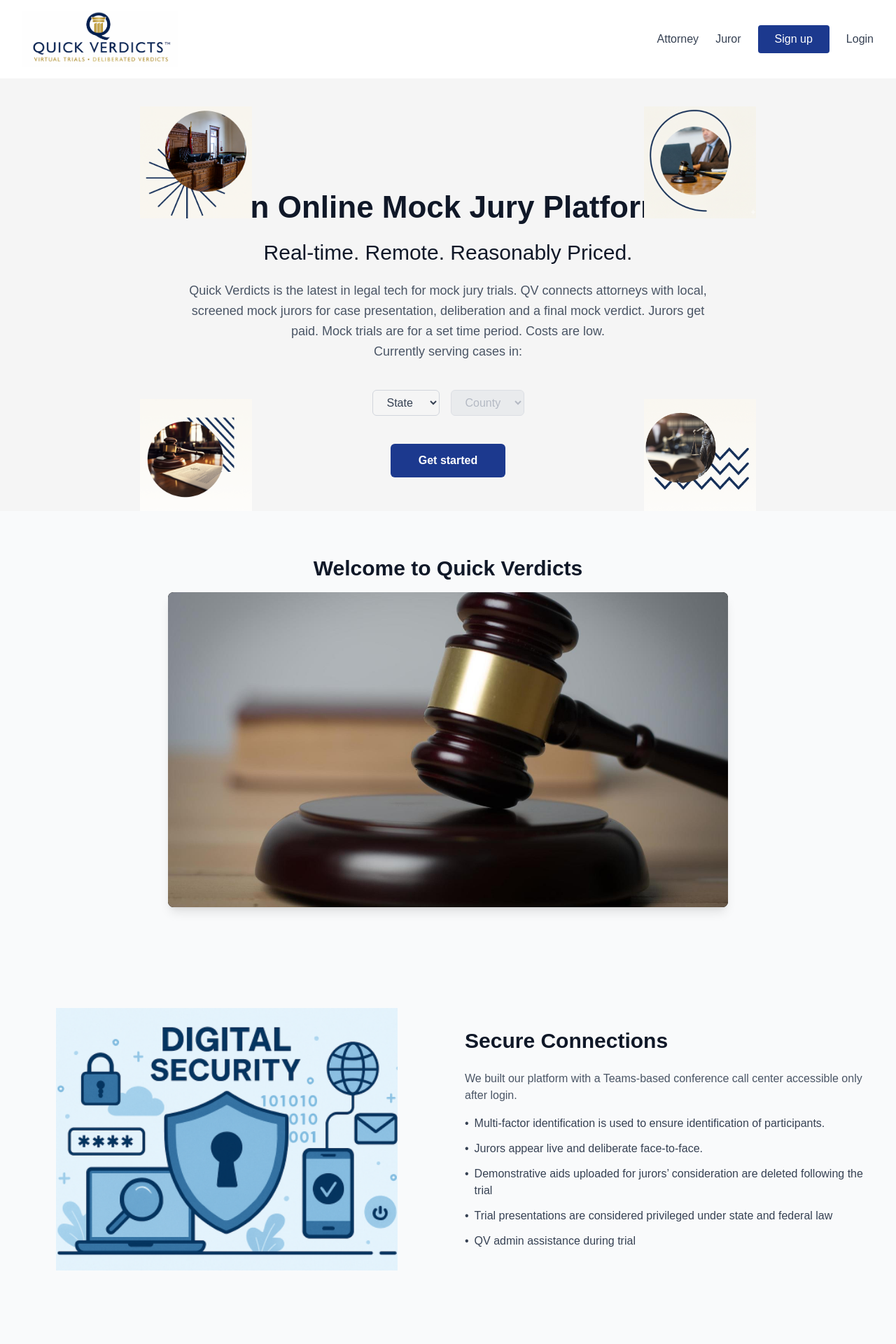
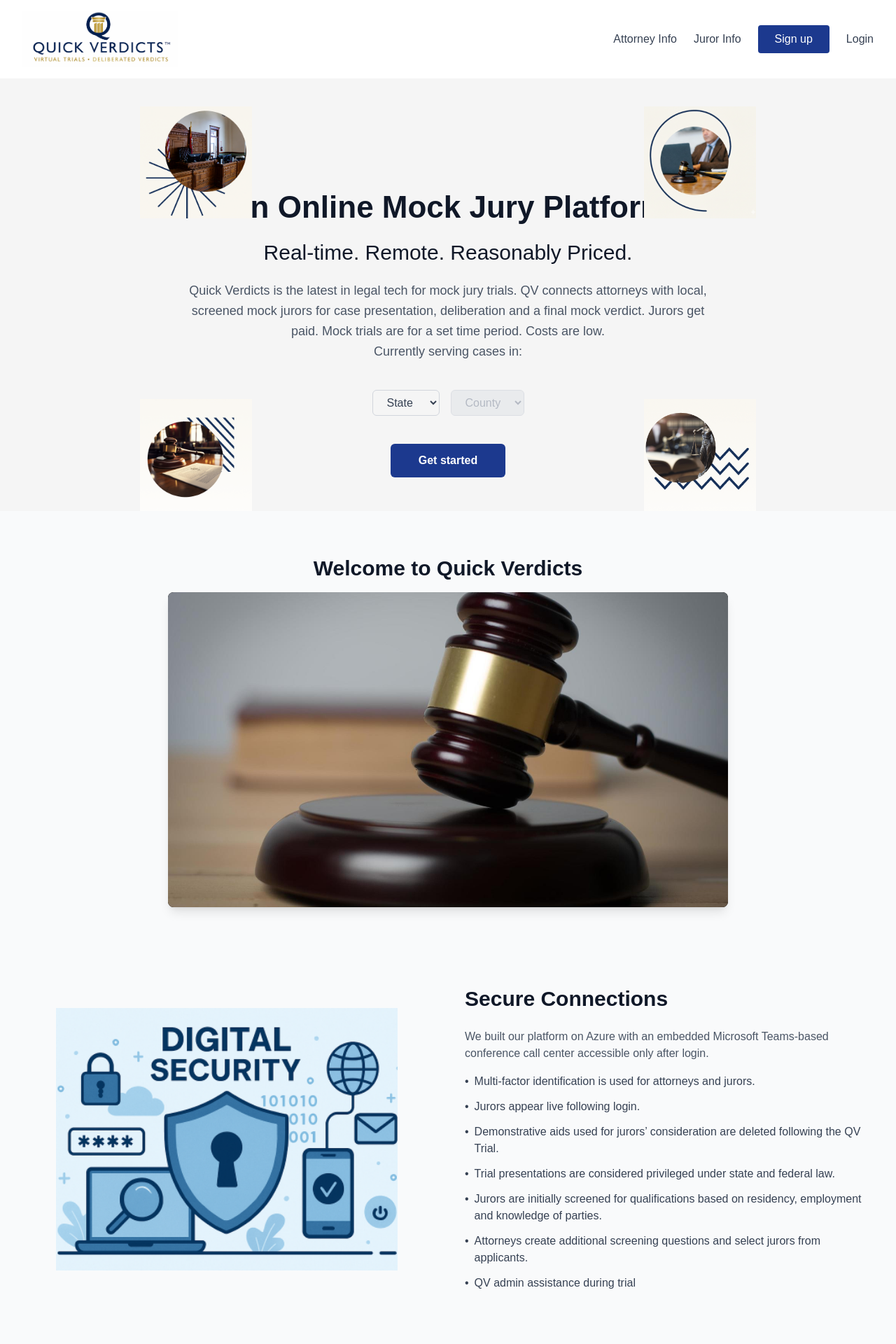
Before and after one commit to RupeshSangoju/quickverdicts, a Next.js app in the folder frontend/: page / in a window 1280 px wide. Shown: the top 1920 px of the page at 70% size. Built offline with nearby package versions, Linux system fonts and the light colour scheme; no server answers.

Commit message:
text changes

```diff
--- a/frontend/app/attorney/components/AttorneyHomeSection.tsx
+++ b/frontend/app/attorney/components/AttorneyHomeSection.tsx
@@ -568,15 +568,7 @@
           Welcome back{user ? `, ${user.firstName}!` : "!"}
         </h1>
         <div className="flex items-center gap-4">
-          <button
-            onClick={handleManualRefresh}
-            disabled={checkingVerification}
-            className="flex items-center gap-2 text-[#16305B] hover:text-[#1e417a] transition-colors disabled:opacity-50"
-            title="Refresh verification status"
-          >
-            <RefreshCw size={18} className={checkingVerification ? 'animate-spin' : ''} />
-            <span className="text-sm font-medium">Refresh</span>
-          </button>
+
           <button
             className="text-[#16305B] hover:text-[#1e417a] transition-colors font-semibold cursor-pointer"
             onClick={() => setShowHelp(true)}
--- a/frontend/app/page.tsx
+++ b/frontend/app/page.tsx
@@ -19,10 +19,10 @@
           </Link>
           <nav className="flex items-center space-x-6">
             <Link href="/for-attorneys" className="text-gray-700 hover:text-gray-900">
-              Attorney
+              Attorney Info
             </Link>
             <Link href="/for-juror" className="text-gray-700 hover:text-gray-900">
-              Juror
+              Juror Info
             </Link>
             <Link href="/signup" className="bg-blue-900 text-white px-6 py-2 rounded hover:bg-blue-800">
               Sign up
@@ -160,25 +160,33 @@
               Secure Connections
             </h3>
             <p className="text-gray-600 mb-4">
-              We built our platform with a Teams-based conference call center accessible only after login.
+              We built our platform on Azure with an embedded Microsoft Teams-based conference call center accessible only after login.
 
             </p>
             <ul className="space-y-3 text-gray-700">
               <li className="flex items-start">
                 <span className="mr-2">•</span>
-                <span>Multi-factor identification is used to ensure identification of participants.</span>
+                <span>Multi-factor identification is used for attorneys and jurors.</span>
               </li>
               <li className="flex items-start">
                 <span className="mr-2">•</span>
-                <span>Jurors appear live and deliberate face-to-face.</span>
+                <span>Jurors appear live following login.</span>
               </li>
               <li className="flex items-start">
                 <span className="mr-2">•</span>
-                <span>Demonstrative aids uploaded for jurors’ consideration are deleted following the trial</span>
+                <span>Demonstrative aids used for jurors’ consideration are deleted following the QV Trial.</span>
               </li>
               <li className="flex items-start">
                 <span className="mr-2">•</span>
-                <span>Trial presentations are considered privileged under state and federal law</span>
+                <span>Trial presentations are considered privileged under state and federal law.</span>
+              </li>
+              <li className="flex items-start">
+                <span className="mr-2">•</span>
+                <span>Jurors are initially screened for qualifications based on residency, employment and knowledge of parties.</span>
+              </li>
+              <li className="flex items-start">
+                <span className="mr-2">•</span>
+                <span>Attorneys create additional screening questions and select jurors from applicants.</span>
               </li>
               <li className="flex items-start">
                 <span className="mr-2">•</span>
@@ -215,11 +223,12 @@
               <div>
                 <h3 className="font-bold text-gray-900 mb-3">I Want to Be a Juror</h3>
                 <ul className="space-y-2 text-gray-700 ml-4">
+                  <li>• Get paid for your time</li>
+                  <li>• After-hours times available</li>
                   <li>• Choose cases from the Job Board</li>
                   <li>• Complete a simple vetting process</li>
                   <li>• Deliberate with your fellow jurors remotely</li>
                   <li>• Your opinion helps the attorneys</li>
-                  <li>• Get paid for your time</li>
                 </ul>
               </div>
             </div>
@@ -250,7 +259,7 @@
             <div>
               <h3 className="font-bold text-gray-900 mb-2">How does it work for attorneys?</h3>
               <p className="text-gray-600 mb-6">
-                Attorneys login to access the QV Courtroom and present a case either live or by video.  Jurors login separately and appear in the QV Courtroom where they receive basic juror instructions, listen to the case presentation, then privately deliberate the answers to the jury charge.
+                Attorneys login to create a case.  QV provides a War Room for attorneys to upload demonstratives and create jury questions in the easy-to-use Jury Charge Builder.Attorneys can present a case either live or by pre-recorded video.  Each case will have 5-8 local mock jurors who appear at the scheduled time to review the presentation, deliberate, and submit their Final Verdict.  A short de-briefing period is provided.Please click on Attorney Info above for more information.
               </p>
               <hr className="border-black" />
             </div>
@@ -258,7 +267,7 @@
             <div>
               <h3 className="font-bold text-gray-900 mb-2">What types of cases work best?</h3>
               <p className="text-gray-600 mb-6">
-                Cases work best where all sides of the presentation can be made within the allotted time.  Cases include vehicle accidents involving personal injury, property damage and contract disputes.  Disputes may turn on credibility issues, liability facts, and damages assessment.
+                Cases work best where all sides of the presentation can be made within the allotted time.  Cases include vehicle accidents involving personal injury, other personal injury (slip & falls), property damage and contract disputes. Disputes may turn on credibility of the witnesses, liability facts, and damages assessment.
               </p>
               <hr className="border-black" />
             </div>
```
